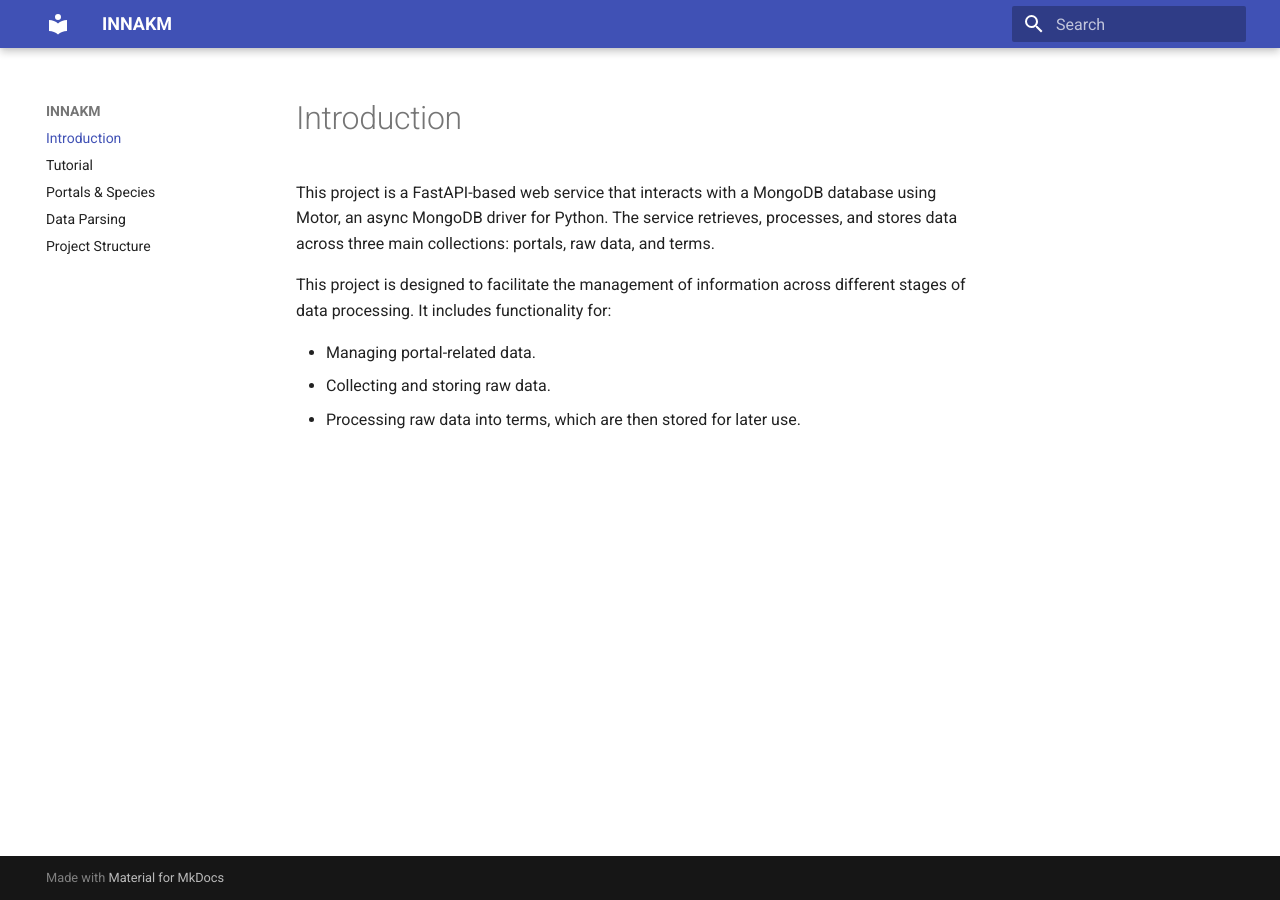
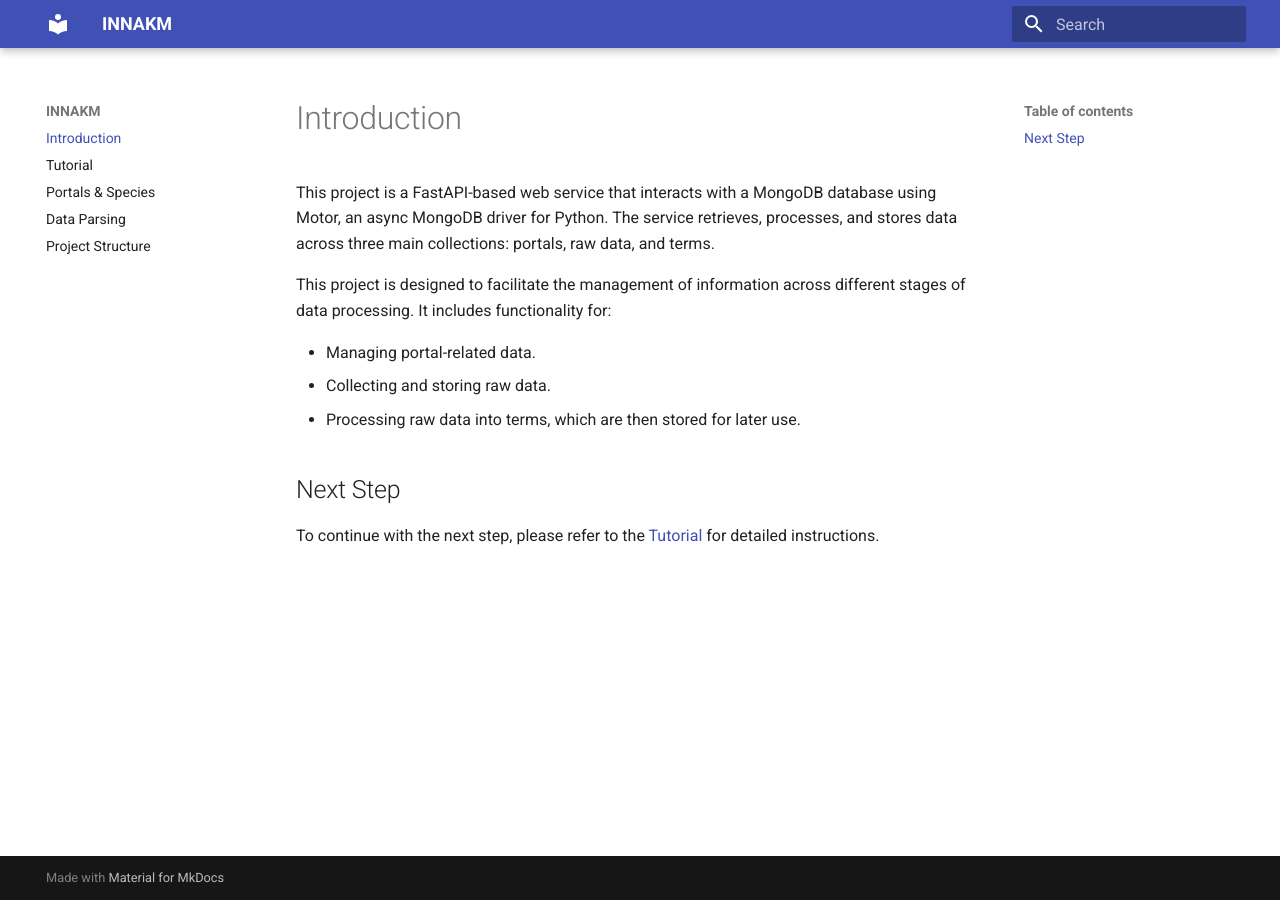
Before and after one commit to DMS473/reimagined-dollop, an MkDocs documentation site: the page built from docs/index.md, in a window 1280 px wide. Built offline with MkDocs 1.6.1 and Material for MkDocs 9.7.7, drawn with Linux system fonts in a browser that asks for light colours.

```diff
--- a/docs/index.md
+++ b/docs/index.md
@@ -6,3 +6,6 @@
 - Managing portal-related data.
 - Collecting and storing raw data.
 - Processing raw data into terms, which are then stored for later use.
+
+## Next Step
+To continue with the next step, please refer to the [Tutorial](./A.md) for detailed instructions.
```
Also changed, not shown: docs/A.md (+3 -0 lines), docs/B.md (+3 -0 lines), 1 other file.
